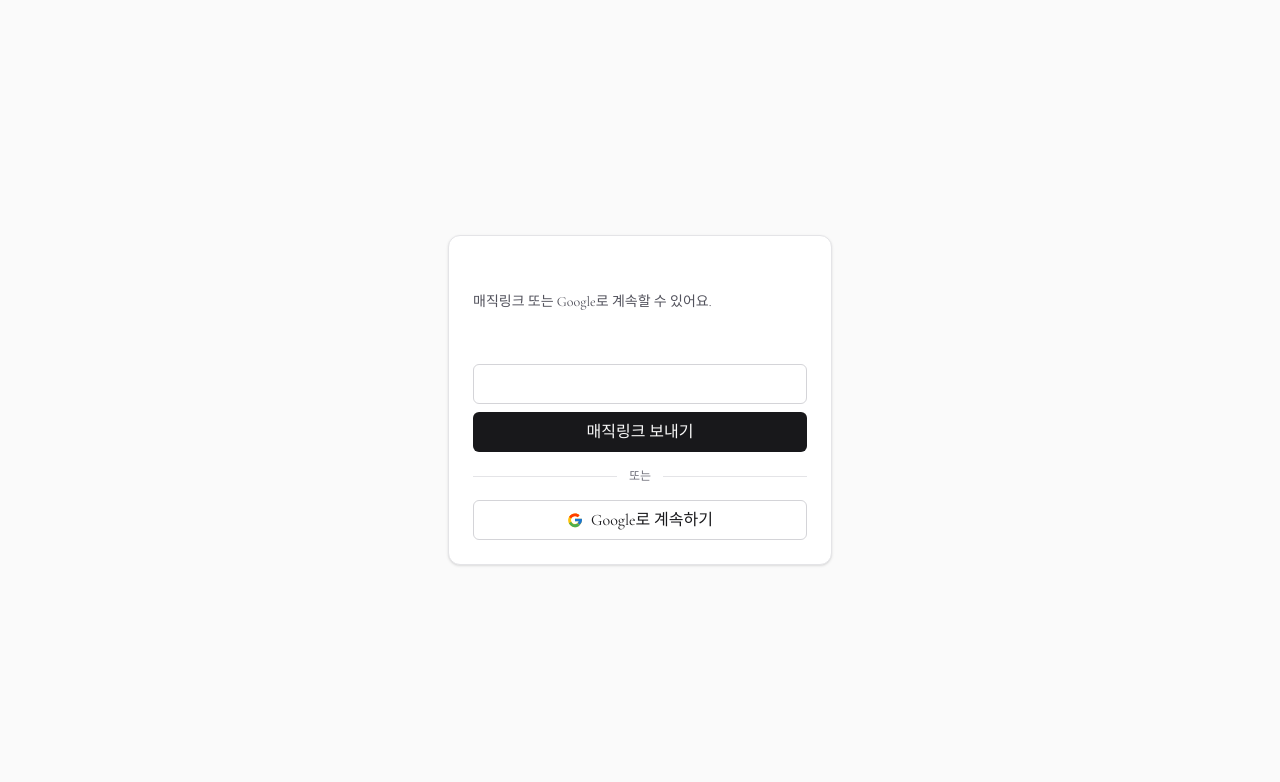
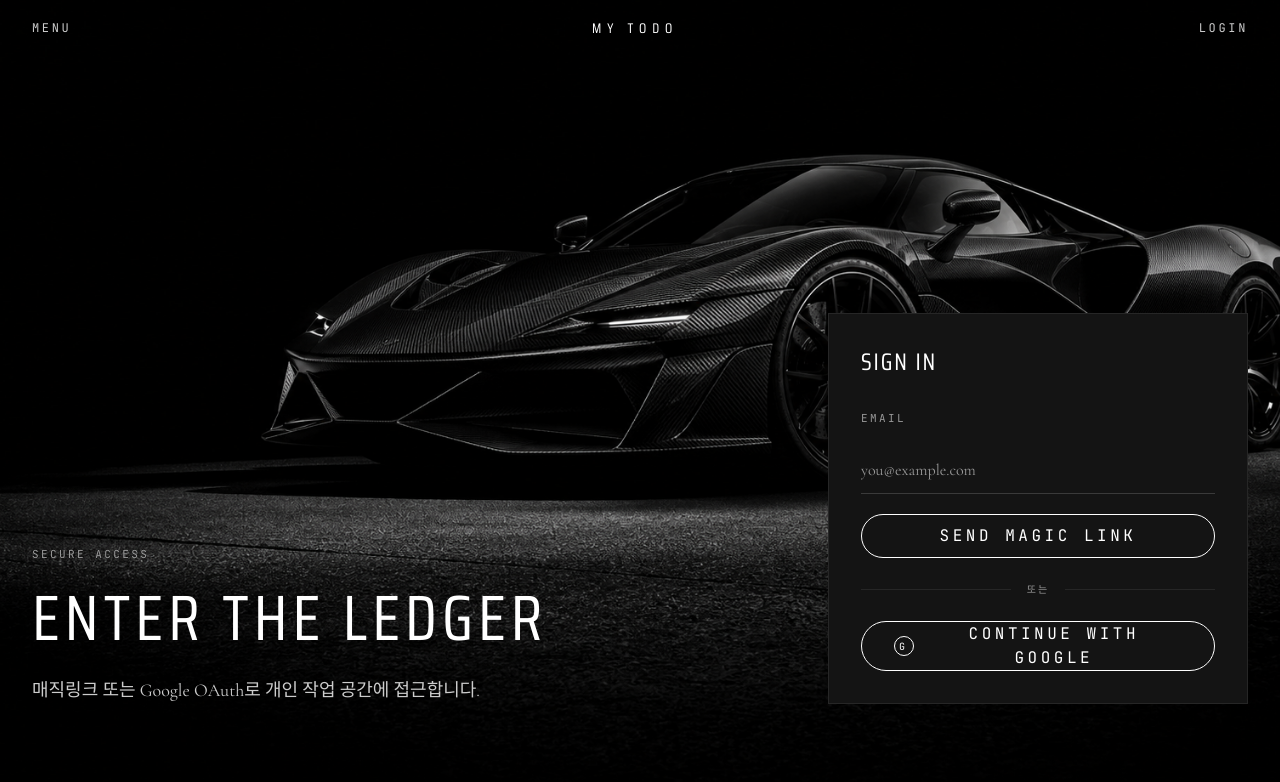
Before and after one commit to nalpari/precision-task, a Next.js app: page /login in a window 1280 px wide. Shown: the top 782 px of the page. Built offline with nearby package versions, Linux system fonts and the light colour scheme; no server answers.

Commit message:
feat: 개편 로그인 화면 디자인

```diff
--- a/src/app/_components/login/EmailMagicLinkForm.tsx
+++ b/src/app/_components/login/EmailMagicLinkForm.tsx
@@ -32,17 +32,20 @@ export default function EmailMagicLinkForm() {
 
   if (status.kind === "sent") {
     return (
-      <p className="rounded-md bg-emerald-50 px-3 py-2 text-sm text-emerald-900 dark:bg-emerald-950/40 dark:text-emerald-200">
-        매직링크를 <span className="font-medium">{email}</span>로 보냈어요.
+      <p className="border-y border-[var(--color-success)] py-3 font-text text-base text-[var(--color-success)]">
+        매직링크를 <span className="text-[var(--color-on-dark)]">{email}</span>로 보냈어요.
         메일함을 확인하세요.
       </p>
     );
   }
 
   return (
-    <form onSubmit={handleSubmit} className="flex flex-col gap-2">
-      <label htmlFor="email" className="text-sm font-medium">
-        이메일
+    <form onSubmit={handleSubmit} className="flex flex-col gap-5">
+      <label
+        htmlFor="email"
+        className="font-precision text-[11px] uppercase tracking-[0.22em] text-[var(--color-muted)]"
+      >
+        Email
       </label>
       <input
         id="email"
@@ -52,17 +55,17 @@ export default function EmailMagicLinkForm() {
         value={email}
         onChange={(event) => setEmail(event.target.value)}
         placeholder="you@example.com"
-        className="h-10 rounded-md border border-zinc-300 px-3 text-sm outline-none focus:border-zinc-900 dark:border-zinc-700 dark:bg-zinc-900 dark:focus:border-zinc-100"
+        className="h-12 border-0 border-b border-[var(--color-hairline-strong)] bg-transparent px-0 font-text text-xl text-[var(--color-on-dark)] outline-none transition-colors placeholder:text-[var(--color-muted)] focus:border-[var(--color-on-dark)]"
       />
       <button
         type="submit"
         disabled={status.kind === "sending"}
-        className="h-10 rounded-md bg-zinc-900 text-sm font-medium text-zinc-50 transition-colors hover:bg-zinc-700 disabled:cursor-not-allowed disabled:opacity-60 dark:bg-zinc-100 dark:text-zinc-900 dark:hover:bg-zinc-300"
+        className="min-h-11 rounded-full border border-[var(--color-on-dark)] bg-transparent px-8 font-precision text-xs uppercase tracking-[0.22em] text-[var(--color-on-dark)] transition-colors hover:bg-[var(--color-on-dark)] hover:text-[var(--color-canvas)] disabled:opacity-50"
       >
-        {status.kind === "sending" ? "보내는 중..." : "매직링크 보내기"}
+        {status.kind === "sending" ? "Sending" : "Send Magic Link"}
       </button>
       {status.kind === "error" && (
-        <p className="text-sm text-red-600 dark:text-red-400">
+        <p className="font-text text-base text-[var(--color-warning)]">
           {status.message}
         </p>
       )}
--- a/src/app/_components/login/GoogleSignInButton.tsx
+++ b/src/app/_components/login/GoogleSignInButton.tsx
@@ -30,37 +30,23 @@ export default function GoogleSignInButton() {
         type="button"
         onClick={handleClick}
         disabled={pending}
-        className="flex h-10 items-center justify-center gap-2 rounded-md border border-zinc-300 bg-white text-sm font-medium text-zinc-900 transition-colors hover:bg-zinc-50 disabled:cursor-not-allowed disabled:opacity-60 dark:border-zinc-700 dark:bg-zinc-900 dark:text-zinc-100 dark:hover:bg-zinc-800"
+        className="flex min-h-11 items-center justify-center gap-3 rounded-full border border-[var(--color-on-dark)] bg-transparent px-8 font-precision text-xs uppercase tracking-[0.22em] text-[var(--color-on-dark)] transition-colors hover:bg-[var(--color-on-dark)] hover:text-[var(--color-canvas)] disabled:opacity-50"
       >
         <GoogleMark />
-        {pending ? "이동 중..." : "Google로 계속하기"}
+        {pending ? "Redirecting" : "Continue With Google"}
       </button>
-      {error && (
-        <p className="text-sm text-red-600 dark:text-red-400">{error}</p>
-      )}
+      {error && <p className="font-text text-base text-[var(--color-warning)]">{error}</p>}
     </div>
   );
 }
 
 function GoogleMark() {
   return (
-    <svg width="16" height="16" viewBox="0 0 48 48" aria-hidden="true">
-      <path
-        fill="#FFC107"
-        d="M43.6 20.5H42V20H24v8h11.3c-1.6 4.6-6 8-11.3 8-6.6 0-12-5.4-12-12s5.4-12 12-12c3.1 0 5.9 1.2 8 3l5.7-5.7C34.5 6.5 29.5 4.5 24 4.5 12.7 4.5 3.5 13.7 3.5 25S12.7 45.5 24 45.5 44.5 36.3 44.5 25c0-1.5-.2-3-.4-4.5z"
-      />
-      <path
-        fill="#FF3D00"
-        d="M6.3 14.7l6.6 4.8C14.7 16 19 13 24 13c3.1 0 5.9 1.2 8 3l5.7-5.7C34.5 6.5 29.5 4.5 24 4.5 16.3 4.5 9.7 8.8 6.3 14.7z"
-      />
-      <path
-        fill="#4CAF50"
-        d="M24 45.5c5.4 0 10.3-2 14-5.3l-6.5-5.5c-2 1.4-4.6 2.3-7.5 2.3-5.3 0-9.7-3.4-11.3-8L6 33.6C9.4 40 16.1 45.5 24 45.5z"
-      />
-      <path
-        fill="#1976D2"
-        d="M43.6 20.5H42V20H24v8h11.3c-.7 2.1-2 4-3.7 5.3l6.5 5.5c-.5.4 6.9-5 6.9-13.8 0-1.5-.2-3-.4-4.5z"
-      />
-    </svg>
+    <span
+      aria-hidden="true"
+      className="flex h-5 w-5 items-center justify-center rounded-full border border-current text-[10px]"
+    >
+      G
+    </span>
   );
 }
--- a/src/app/login/page.tsx
+++ b/src/app/login/page.tsx
@@ -19,35 +19,60 @@ export default async function LoginPage({
   const { error } = await searchParams;
 
   return (
-    <div className="flex flex-1 items-center justify-center bg-zinc-50 px-4 dark:bg-black">
-      <div className="w-full max-w-sm rounded-xl border border-zinc-200 bg-white p-6 shadow-sm dark:border-zinc-800 dark:bg-zinc-950">
-        <h1 className="text-xl font-semibold tracking-tight">로그인</h1>
-        <p className="mt-1 text-sm text-zinc-600 dark:text-zinc-400">
-          매직링크 또는 Google로 계속할 수 있어요.
+    <main className="hero-photo-band flex min-h-screen flex-col bg-[var(--color-canvas)] text-[var(--color-on-dark)]">
+      <nav className="mx-auto flex h-14 w-full max-w-7xl items-center justify-between px-4 sm:px-8">
+        <span className="font-precision text-xs uppercase tracking-[0.22em] text-[var(--color-body)]">
+          Menu
+        </span>
+        <span className="font-display text-sm uppercase tracking-[0.42em] text-[var(--color-on-dark)]">
+          My Todo
+        </span>
+        <span className="font-precision text-xs uppercase tracking-[0.22em] text-[var(--color-body)]">
+          Login
+        </span>
+      </nav>
+
+      <div className="mx-auto grid w-full max-w-7xl flex-1 items-end gap-12 px-4 pb-16 pt-20 sm:px-8 md:grid-cols-[1fr_420px] md:pb-24">
+        <section className="max-w-2xl">
+          <p className="font-precision text-[11px] uppercase tracking-[0.22em] text-[var(--color-muted)]">
+            Secure access
           </p>
+          <h1 className="mt-5 font-display text-5xl uppercase leading-[1.08] tracking-[0.08em] text-[var(--color-on-dark)] sm:text-6xl md:text-[64px]">
+            Enter The Ledger
+          </h1>
+          <p className="mt-6 max-w-md font-text text-lg leading-7 text-[var(--color-body)]">
+            매직링크 또는 Google OAuth로 개인 작업 공간에 접근합니다.
+          </p>
+        </section>
+
+        <section className="border border-[var(--color-hairline)] bg-[var(--color-surface-card)] p-6 sm:p-8">
+          <h2 className="font-display text-2xl uppercase tracking-[0.08em]">
+            Sign In
+          </h2>
 
           {error && (
-          <p className="mt-4 rounded-md bg-red-50 px-3 py-2 text-sm text-red-800 dark:bg-red-950/40 dark:text-red-200">
+            <p className="mt-5 border-y border-[var(--color-warning)] py-3 font-text text-base text-[var(--color-warning)]">
               {decodeURIComponent(error)}
             </p>
           )}
 
-        <div className="mt-6 flex flex-col gap-4">
+          <div className="mt-8 flex flex-col gap-6">
             <EmailMagicLinkForm />
             <Divider />
             <GoogleSignInButton />
           </div>
+        </section>
       </div>
-    </div>
+    </main>
   );
 }
 
 function Divider() {
   return (
-    <div className="flex items-center gap-3 text-xs text-zinc-500">
-      <span className="h-px flex-1 bg-zinc-200 dark:bg-zinc-800" />
+    <div className="flex items-center gap-4 font-precision text-[10px] uppercase tracking-[0.2em] text-[var(--color-muted)]">
+      <span className="h-px flex-1 bg-[var(--color-hairline)]" />
       또는
-      <span className="h-px flex-1 bg-zinc-200 dark:bg-zinc-800" />
+      <span className="h-px flex-1 bg-[var(--color-hairline)]" />
     </div>
   );
 }
```
Lines whose indentation alone changed are shown as unchanged.
